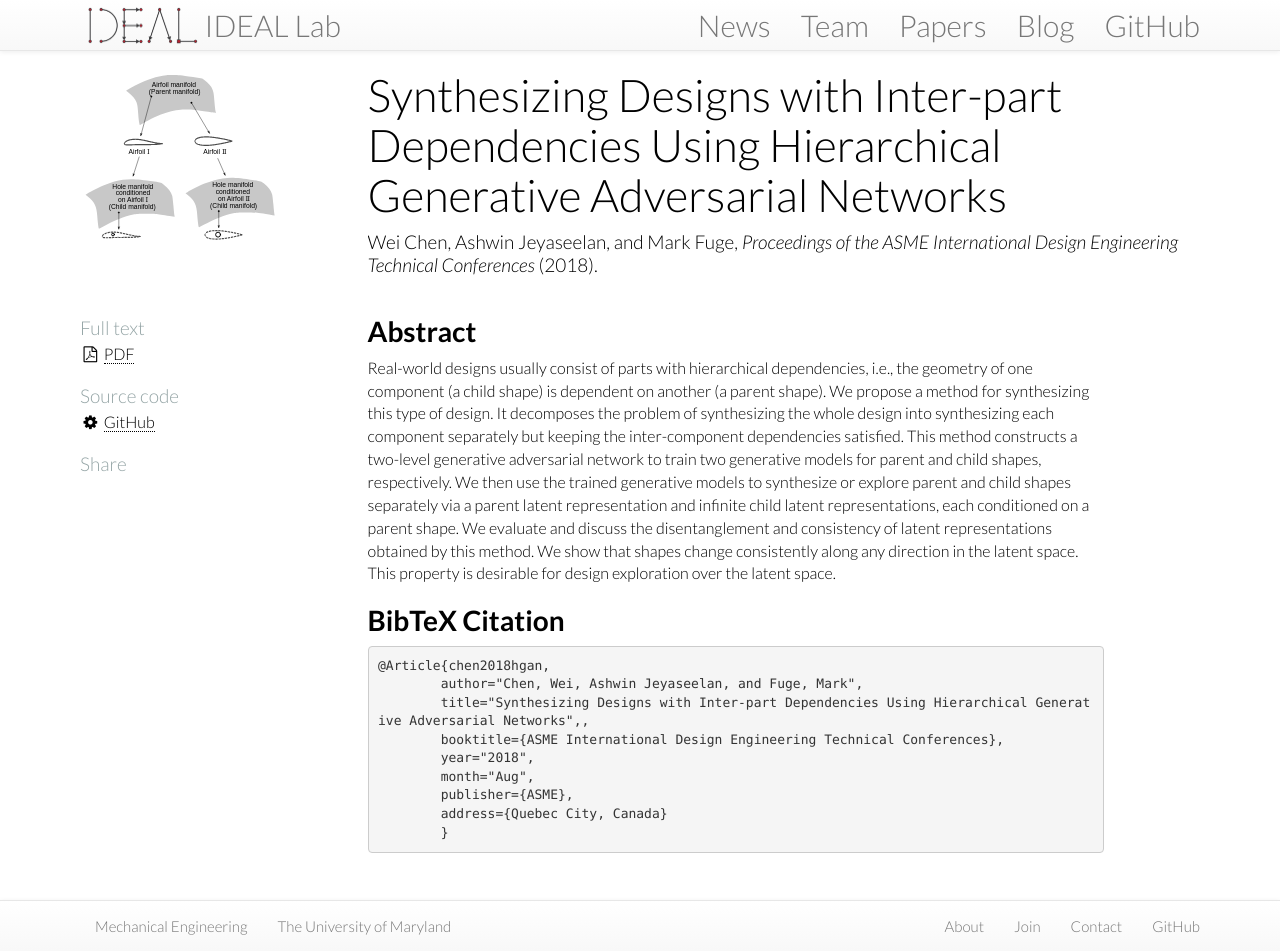
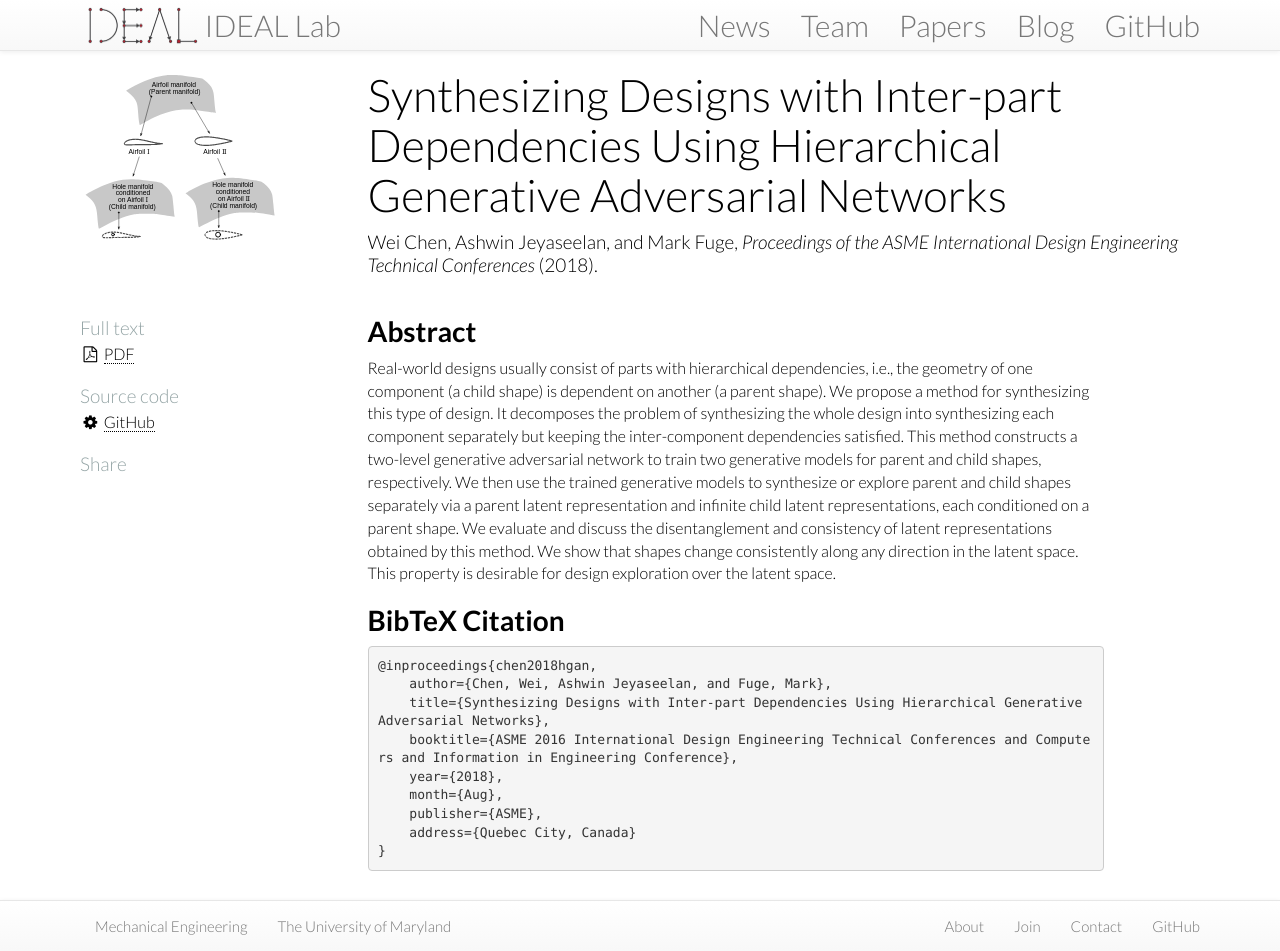
Before and after one commit to IDEALLab/ideallab.github.io, a Jekyll site: the page built from papers/_posts/2018-04-24-idetc-hgan.md, in a window 1280 px wide and 951 px high. Built offline with Jekyll 4.4.1, drawn with Linux system fonts in a browser that asks for light colours; nearby versions of some CDN libraries.

Commit message:
Update 2018-04-24-idetc-hgan.md

````diff
--- a/papers/_posts/2018-04-24-idetc-hgan.md
+++ b/papers/_posts/2018-04-24-idetc-hgan.md
@@ -32,13 +32,13 @@ Real-world designs usually consist of parts with hierarchical dependencies, i.e.
 # BibTeX Citation
 
 ```
-@Article{chen2018hgan,
-	author="Chen, Wei, Ashwin Jeyaseelan, and Fuge, Mark",
-	title="Synthesizing Designs with Inter-part Dependencies Using Hierarchical Generative Adversarial Networks",,
-    	booktitle={ASME International Design Engineering Technical Conferences},
-	year="2018",
-	month="Aug",
-	publisher={ASME},
-	address={Quebec City, Canada}
-	}
+@inproceedings{chen2018hgan,
+    author={Chen, Wei, Ashwin Jeyaseelan, and Fuge, Mark},
+    title={Synthesizing Designs with Inter-part Dependencies Using Hierarchical Generative Adversarial Networks},
+    booktitle={ASME 2016 International Design Engineering Technical Conferences and Computers and Information in Engineering Conference},
+    year={2018},
+    month={Aug},
+    publisher={ASME},
+    address={Quebec City, Canada}
+}
 ```
````
